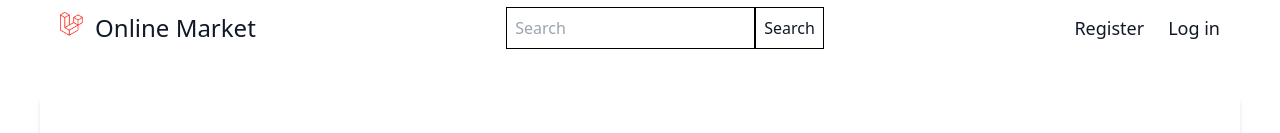
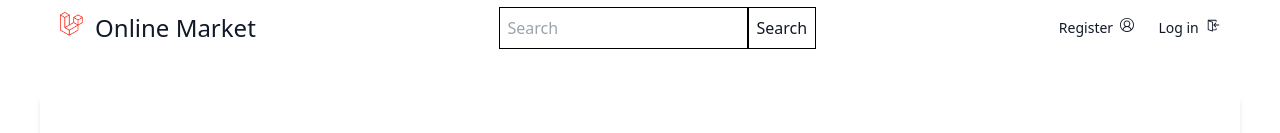
Before and after one commit to yassineghorbal/Online-Market, a React (Create React App) app: page / in a window 1280 px wide. Shown: the top 133 px of the page. Built offline with nearby package versions, Linux system fonts and the light colour scheme; no server answers.

Commit message:
added icons to navbar

```diff
--- /dev/null
+++ b/src/components/Item.jsx
@@ -0,0 +1,9 @@
+export default function Item({ item }) {
+  return (
+    <>
+      <div className='w-11/12 md:w-1/2 lg:w-1/3 border border-red-500 mx-auto my-3 shadow-md hover:shadow-lg p-3 rounded'>
+        {item.item_name}
+      </div>
+    </>
+  );
+}
--- a/src/components/Nav.jsx
+++ b/src/components/Nav.jsx
@@ -1,5 +1,6 @@
 import logo from "../assets/logo.png";
 import { GiHamburgerMenu } from "react-icons/gi";
+import { VscAccount, VscSignIn, VscSignOut } from "react-icons/vsc";
 import { useState, useContext } from "react";
 import { Link } from "react-router-dom";
 import UserContext from "../context/UserContext";
@@ -13,22 +14,33 @@ export default function Nav() {
     if (token === null) {
       return (
         <ul className='hidden md:flex space-x-6 text-lg mr-10'>
-          <li className=''>
-            <Link to='/register'>Register</Link>
+          <li className='text-sm'>
+            <Link to='/register' className='flex'>
+              Register &nbsp; <VscAccount />{" "}
+            </Link>
           </li>
-          <li className=''>
-            <Link to='/login'>Log in</Link>
+          <li className='text-sm'>
+            <Link to='/login' className='flex'>
+              Log in &nbsp;
+              <VscSignIn />
+            </Link>
           </li>
         </ul>
       );
     } else {
       return (
         <ul className='hidden md:flex space-x-6 text-lg mr-10'>
-          <li className=''>
-            <Link to='/account'>Account</Link>
+          <li className='text-sm'>
+            <Link to='/account' className='flex'>
+              Account &nbsp;
+              <VscAccount />
+            </Link>
           </li>
-          <li className=''>
-            <button onClick={logout}>Log out</button>
+          <li className='text-sm'>
+            <button onClick={logout} className='flex'>
+              Log out &nbsp;
+              <VscSignOut />
+            </button>
           </li>
         </ul>
       );
@@ -71,7 +83,7 @@ export default function Nav() {
   };
 
   window.addEventListener("resize", () => {
-    if (window.innerWidth <= 768 && show === true) {
+    if (window.innerWidth <= 768 && show === false) {
       smallNav.style.display = "block";
     } else {
       smallNav.style.display = "none";
--- a/src/pages/Home.jsx
+++ b/src/pages/Home.jsx
@@ -4,6 +4,7 @@ import { Link } from "react-router-dom";
 import axios from "axios";
 import { useCallback, useContext, useEffect, useRef } from "react";
 import ItemsContext from "../context/ItemsContext";
+import Item from "../components/Item";
 
 export default function Home() {
   const token = JSON.parse(localStorage.getItem("token"));
@@ -15,7 +16,7 @@ export default function Home() {
     axios.get(`http://127.0.0.1:8000/api/items`).then((res) => {
       items.current = res.data;
       setItems(items.current);
-      console.log(items);
+      console.log(items.current);
     });
   }, [items, setItems]);
 
@@ -58,10 +59,10 @@ export default function Home() {
   return (
     <>
       {renderHero()}
-      <div>
+      <div className='mt-10'>
         <ul>
           {items.current.map((item) => (
-            <li key={item.id}>{item.name}</li>
+            <Item key={item.id} item={item} />
           ))}
         </ul>
       </div>
```
